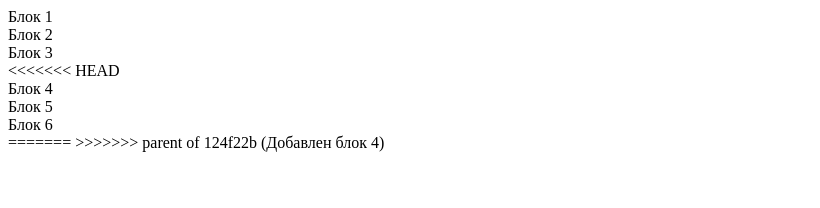
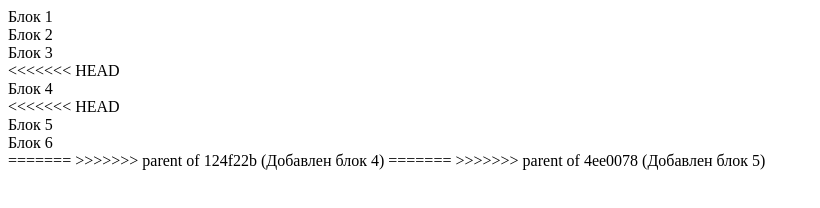
Before and after one commit to rudanok/2312_Git, a plain HTML site: page index.html in a window 1280 px wide. Shown: the whole page, without its empty margins (0-820 px from the left). Drawn offline with Linux system fonts and the light colour scheme.

```diff
--- a/index.html
+++ b/index.html
@@ -11,9 +11,12 @@
     <div>Блок 3</div>
 <<<<<<< HEAD
     <div>Блок 4</div>
+<<<<<<< HEAD
     <div>Блок 5</div>
     <div>Блок 6</div>
 =======
 >>>>>>> parent of 124f22b (Добавлен блок 4)
+=======
+>>>>>>> parent of 4ee0078 (Добавлен блок 5)
 </body>
 </html>
```
